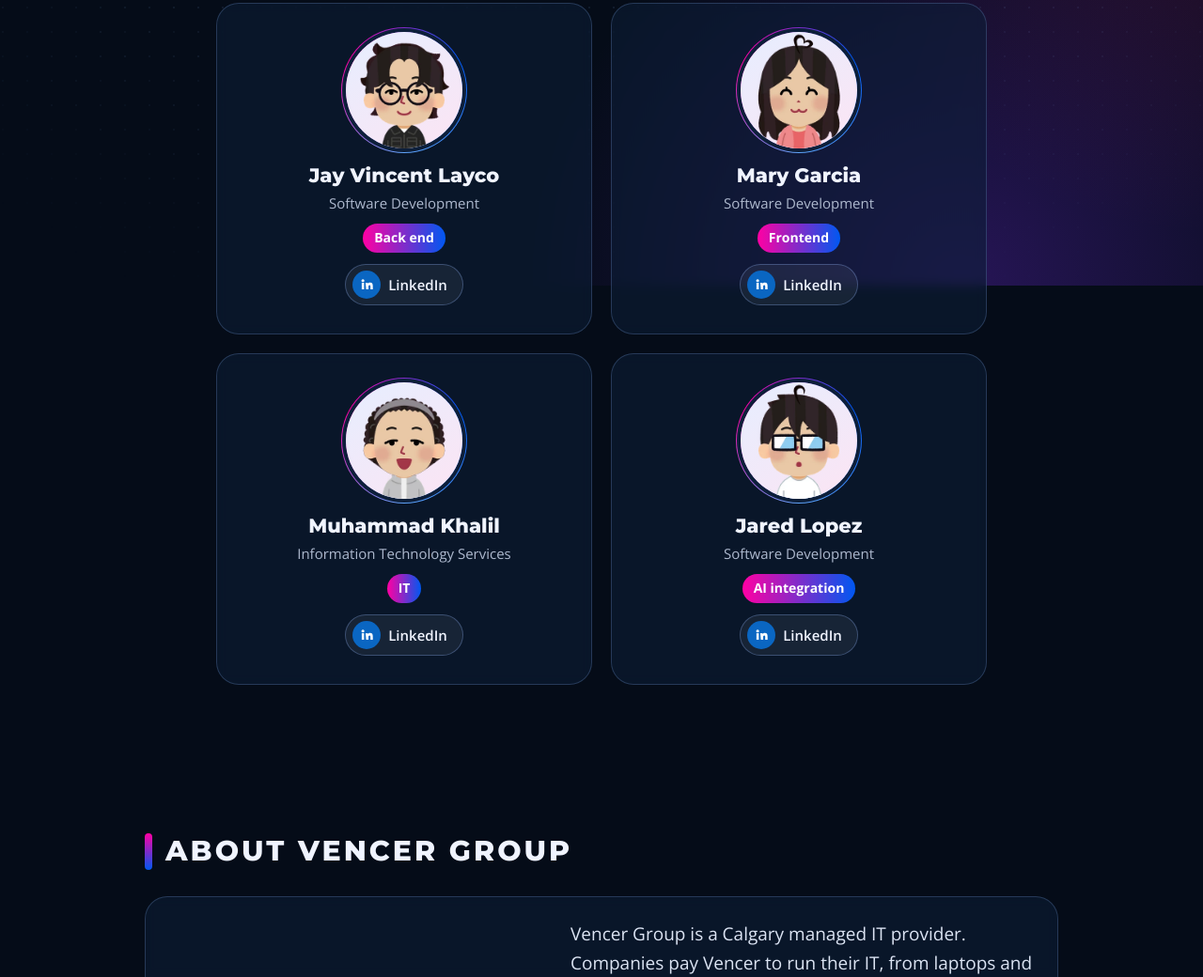
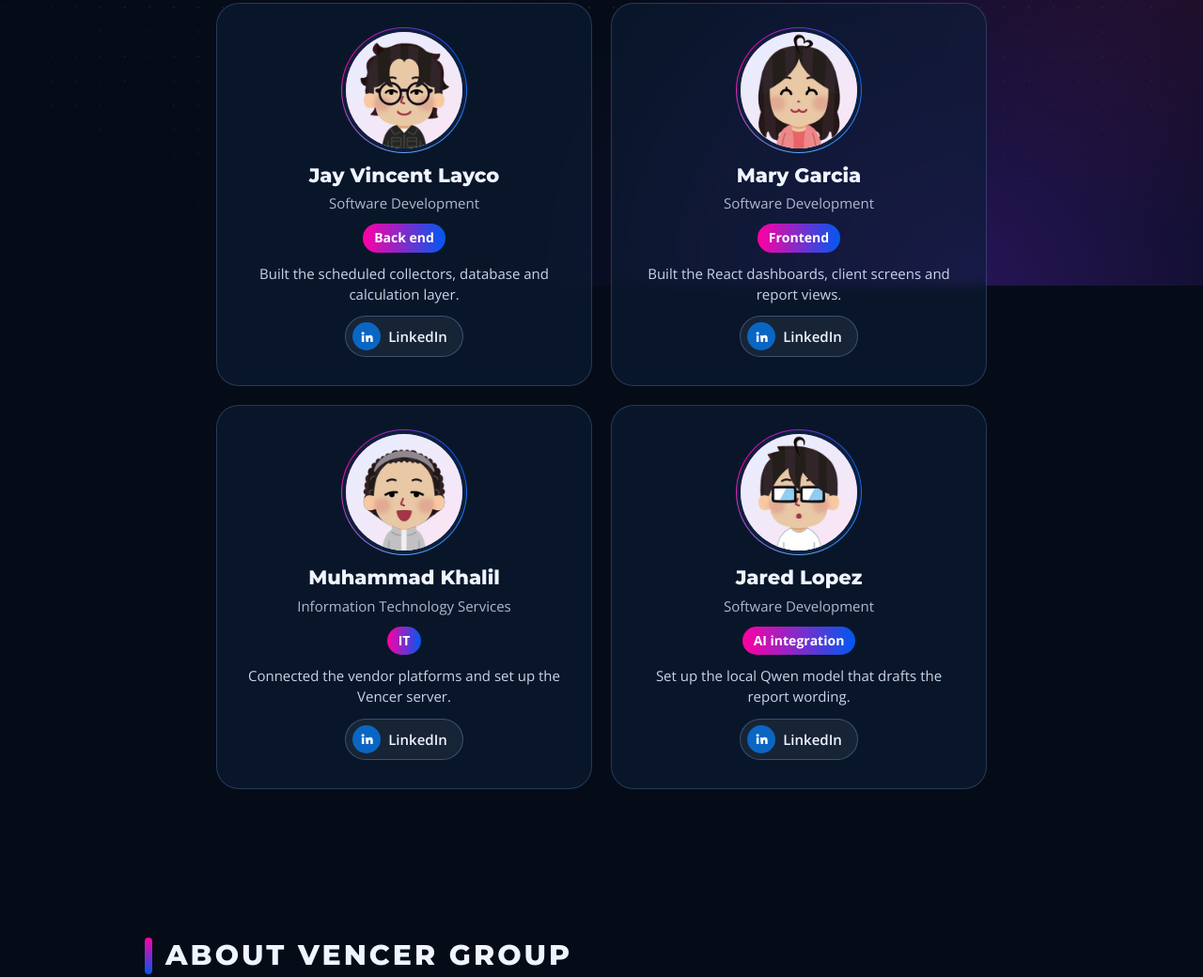
Before and after one commit to afkmary/sixthsense-team, a plain HTML site: page index.html in a window 1280 px wide. Shown: the part 496-1536 px from the top of the page at 94% size. Drawn offline with nearby package versions, Linux system fonts and the light colour scheme; animation ran at ten frames a second.

Commit message:
Add what each person built to their card
Co-Authored-By: Claude Opus 5.5 <noreply@anthropic.com>
Claude-Session: https://claude.ai/code/session_01AjbB8mSRW9AEzGT8B9UH7P

```diff
--- a/index.html
+++ b/index.html
@@ -63,6 +63,7 @@ h2::before{content:"";width:8px;height:1.3em;border-radius:99px;background:linea
 @keyframes squish{30%{transform:scale(1.18,.82)}55%{transform:scale(.9,1.1)}75%{transform:scale(1.04,.96)}}
 .person h3{margin:0;font-family:Montserrat,'Open Sans',sans-serif;font-weight:800;font-size:clamp(16px,4.2vw,21px);line-height:1.25;text-wrap:balance}
 .role{display:inline-flex;font-weight:700;font-size:14px;color:#fff;background:var(--grad);border-radius:99px;padding:4px 12px}
+.did{margin:0;color:#C9D4EA;font-size:clamp(13px,3.4vw,15px);line-height:1.45;max-width:24em;text-wrap:pretty}
 .prog{color:var(--soft);font-size:clamp(13px,3.4vw,15px);line-height:1.35;margin-top:6px;text-wrap:balance}
 .li{position:relative;overflow:hidden;margin-top:auto;display:inline-flex;align-items:center;gap:8px;min-height:44px;padding:0 16px 0 7px;border-radius:99px;font-weight:600;font-size:15px;text-decoration:none;color:#F0F4FF;background:rgba(255,255,255,.06);border:1px solid rgba(148,187,255,.3);transition:transform .15s,background .2s,border-color .2s}
 .li:hover{background:rgba(37,99,235,.35);border-color:rgba(148,187,255,.6);color:#fff}.li:active{transform:scale(.95)}
@@ -130,10 +131,10 @@ footer .wrap{display:flex;justify-content:space-between;gap:12px;flex-wrap:wrap}
 {
   const esc = s => String(s).replace(/[&<>"']/g, c => ({'&':'&amp;','<':'&lt;','>':'&gt;','"':'&quot;',"'":'&#39;'}[c]));
   const PEOPLE = [
-    {slug:'jay-vincent-layco', img:'assets/avatars/jay-vincent-layco.webp?v=5', name:'Jay Vincent Layco', role:'Back end', prog:'Software Development', url:'https://www.linkedin.com/in/jay-vincent-layco-39184116b/'},
-    {slug:'mary-garcia', img:'assets/avatars/mary-garcia.webp?v=5', name:'Mary Garcia', role:'Frontend', prog:'Software Development', url:'https://www.linkedin.com/in/afkmary/'},
-    {slug:'muhammad-khalil', img:'assets/avatars/muhammad-khalil.webp?v=5', name:'Muhammad Khalil', role:'IT', prog:'Information Technology Services', url:'https://www.linkedin.com/in/muhammad-khalil-5a18b4197/'},
-    {slug:'jared-lopez', img:'assets/avatars/jared-lopez.webp?v=5', name:'Jared Lopez', role:'AI integration', prog:'Software Development', url:'https://www.linkedin.com/in/jared-lopez-858248354/'}
+    {slug:'jay-vincent-layco', did:'Built the scheduled collectors, database and calculation layer.', img:'assets/avatars/jay-vincent-layco.webp?v=5', name:'Jay Vincent Layco', role:'Back end', prog:'Software Development', url:'https://www.linkedin.com/in/jay-vincent-layco-39184116b/'},
+    {slug:'mary-garcia', did:'Built the React dashboards, client screens and report views.', img:'assets/avatars/mary-garcia.webp?v=5', name:'Mary Garcia', role:'Frontend', prog:'Software Development', url:'https://www.linkedin.com/in/afkmary/'},
+    {slug:'muhammad-khalil', did:'Connected the vendor platforms and set up the Vencer server.', img:'assets/avatars/muhammad-khalil.webp?v=5', name:'Muhammad Khalil', role:'IT', prog:'Information Technology Services', url:'https://www.linkedin.com/in/muhammad-khalil-5a18b4197/'},
+    {slug:'jared-lopez', did:'Set up the local Qwen model that drafts the report wording.', img:'assets/avatars/jared-lopez.webp?v=5', name:'Jared Lopez', role:'AI integration', prog:'Software Development', url:'https://www.linkedin.com/in/jared-lopez-858248354/'}
   ];
   const LI = '<svg viewBox="0 0 24 24" fill="currentColor" aria-hidden="true"><path d="M4.98 3.5a2.5 2.5 0 1 1 0 5 2.5 2.5 0 0 1 0-5zM3 9.75h4v11H3zM9.5 9.75h3.8v1.6h.06c.53-1 1.83-2.05 3.77-2.05 4.03 0 4.77 2.65 4.77 6.1v5.35h-4v-4.74c0-1.13-.02-2.59-1.58-2.59-1.58 0-1.82 1.23-1.82 2.5v4.83h-4z"/></svg>';
   document.getElementById('people').innerHTML = PEOPLE.map((p, i) => `
@@ -141,6 +142,7 @@ footer .wrap{display:flex;justify-content:space-between;gap:12px;flex-wrap:wrap}
       <button class="avatar" type="button" aria-label="${esc(p.name)} avatar"><img src="${esc(p.img || `assets/avatars/${p.slug}.svg`)}" alt="" width="116" height="116"></button>
       <div><h3>${esc(p.name)}</h3><div class="prog">${esc(p.prog)}</div></div>
       <span class="role">${esc(p.role)}</span>
+      <p class="did">${esc(p.did)}</p>
       <a class="li" href="${esc(p.url)}" target="_blank" rel="noopener noreferrer" aria-label="${esc(p.name)} on LinkedIn (opens in a new tab)"><b>${LI}</b><span>LinkedIn</span></a>
     </article>`).join('');
 
```
